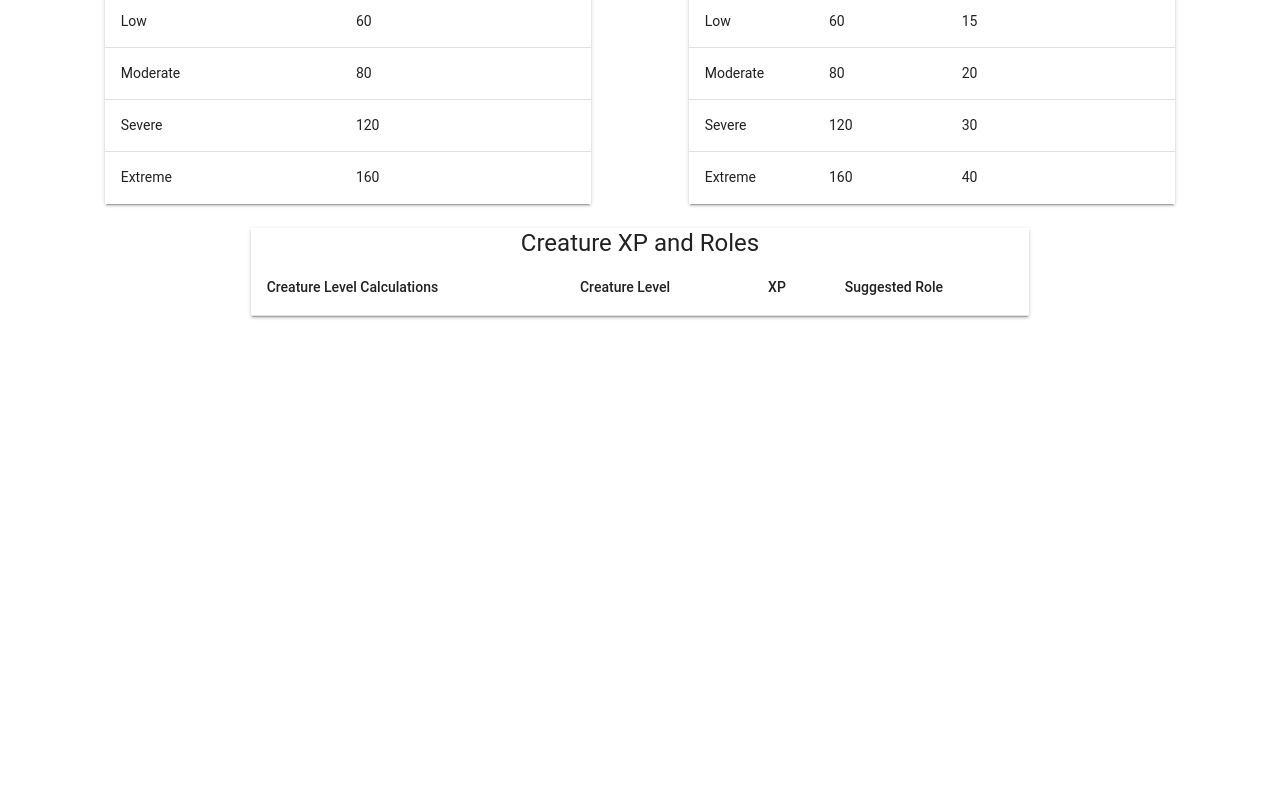
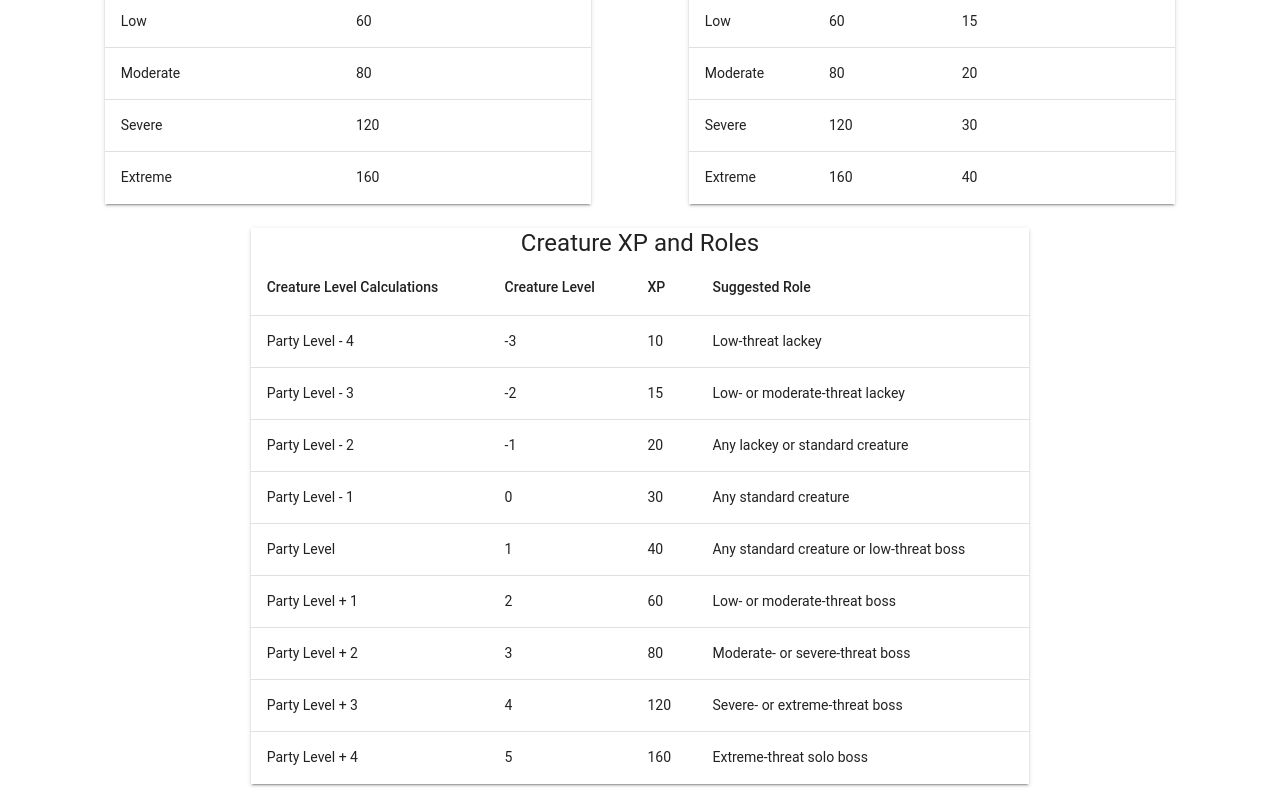
Before and after one commit to PoundKake/pf2e-encounter-builder, a Vue app in the folder pf2e-encounter-builder/: page /encounter in a window 1280 px wide. Shown: the part 536-1336 px from the top of the page. Before the commit the page ends 868 px from the top, so only its background shows below. Built offline with nearby package versions, Linux system fonts and the light colour scheme.

Commit message:
added object for keeping track of current creature xp based on party level.

```diff
--- a/pf2e-encounter-builder/src/stores/partylevel.js
+++ b/pf2e-encounter-builder/src/stores/partylevel.js
@@ -1,28 +1,64 @@
 import { defineStore } from 'pinia'
 
 export const usePartyLevelStore = defineStore('partylevel', () => {
-  const partylevel = 0
+  const currentpartylevel = 1
   const defaultPartyLevel = 1
 
-  const partylevelMinus4 = partylevel.value - 4
-  const partylevelMinus3 = partylevel.value - 3
-  const partylevelMinus2 = partylevel.value - 2
-  const partylevelMinus1 = partylevel.value - 1
-  const partylevelPlus1 = partylevel.value + 1
-  const partylevelPlus2 = partylevel.value + 2
-  const partylevelPlus3 = partylevel.value + 3
-  const partylevelPlus4 = partylevel.value + 4
+  let currentCreatureLevelXPValues = {
+    partylevelminus4: { calctext: 'Party Level - 4', level: -3, xp: 10, role: 'Low-threat lackey' },
+    partylevelminus3: {
+      calctext: 'Party Level - 3',
+      level: -2,
+      xp: 15,
+      role: 'Low- or moderate-threat lackey'
+    },
+    partylevelminus2: {
+      calctext: 'Party Level - 2',
+      level: -1,
+      xp: 20,
+      role: 'Any lackey or standard creature'
+    },
+    partylevelminus1: {
+      calctext: 'Party Level - 1',
+      level: 0,
+      xp: 30,
+      role: 'Any standard creature'
+    },
+    partylevel: {
+      calctext: 'Party Level',
+      level: 1,
+      xp: 40,
+      role: 'Any standard creature or low-threat boss'
+    },
+    partylevelplus1: {
+      calctext: 'Party Level + 1',
+      level: 2,
+      xp: 60,
+      role: 'Low- or moderate-threat boss'
+    },
+    partylevelplus2: {
+      calctext: 'Party Level + 2',
+      level: 3,
+      xp: 80,
+      role: 'Moderate- or severe-threat boss'
+    },
+    partylevelplus3: {
+      calctext: 'Party Level + 3',
+      level: 4,
+      xp: 120,
+      role: 'Severe- or extreme-threat boss'
+    },
+    partylevelplus4: {
+      calctext: 'Party Level + 4',
+      level: 5,
+      xp: 160,
+      role: 'Extreme-threat solo boss'
+    }
+  }
 
   return {
-    partylevel,
+    currentpartylevel,
     defaultPartyLevel,
-    partylevelMinus4,
-    partylevelMinus3,
-    partylevelMinus2,
-    partylevelMinus1,
-    partylevelPlus1,
-    partylevelPlus2,
-    partylevelPlus3,
-    partylevelPlus4
+    currentCreatureLevelXPValues
   }
 })
```
